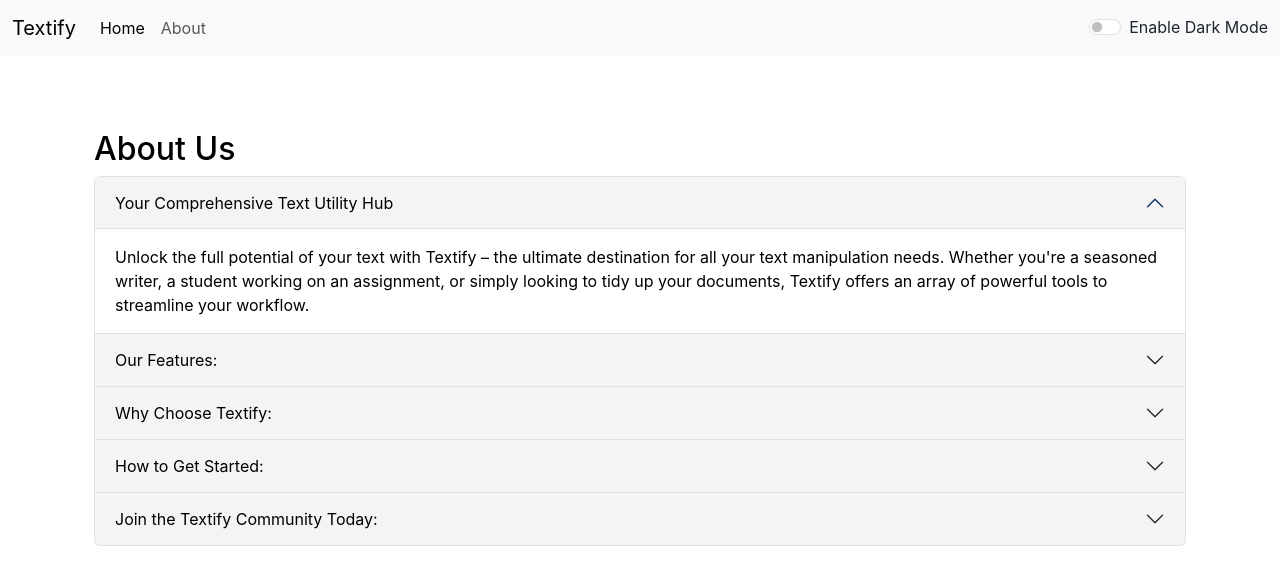
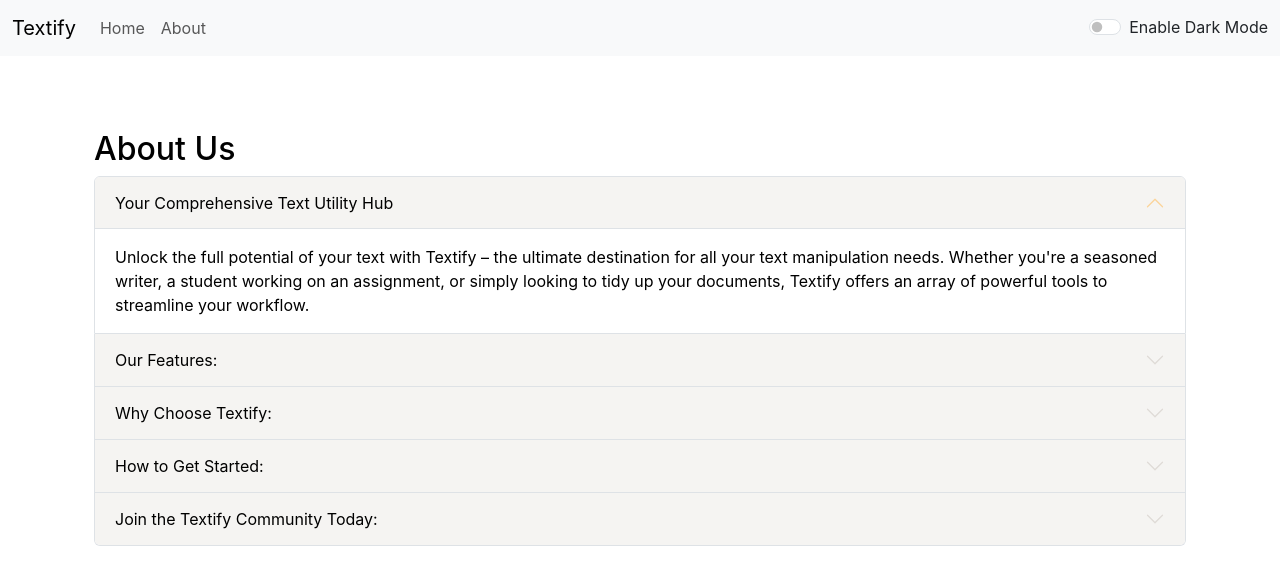
Before and after one commit to murli1998/myreactapp, a React (Create React App) app: page /about in a window 1280 px wide. Shown: the top 584 px of the page. Built offline with nearby package versions, Linux system fonts and the light colour scheme.

Commit message:
fixing enable dark mode label

```diff
--- a/src/App.css
+++ b/src/App.css
@@ -36,3 +36,7 @@
     transform: rotate(360deg);
   }
 }
+
+label {
+  pointer-events: none;
+}
--- a/src/components/Navbar.js
+++ b/src/components/Navbar.js
@@ -26,7 +26,7 @@
           <div className="collapse navbar-collapse" id="navbarSupportedContent">
             <ul className="navbar-nav me-auto mb-2 mb-lg-0">
               <li className="nav-item">
-                <Link className="nav-link active" aria-current="page" to="/">
+                <Link className="nav-link" aria-current="page" to="/">
                   Home
                 </Link>
               </li>
@@ -58,6 +58,7 @@
                 role="switch"
                 id="flexSwitchCheckDefault"
                 onClick={() => props.toggleMode()}
+                style={{ cursor: "pointer" }}
               />
               <label
                 className="form-check-label"
--- a/src/index.css
+++ b/src/index.css
@@ -1,13 +1,17 @@
 body {
   margin: 0;
-  font-family: -apple-system, BlinkMacSystemFont, 'Segoe UI', 'Roboto', 'Oxygen',
-    'Ubuntu', 'Cantarell', 'Fira Sans', 'Droid Sans', 'Helvetica Neue',
+  font-family: -apple-system, BlinkMacSystemFont, "Segoe UI", "Roboto", "Oxygen",
+    "Ubuntu", "Cantarell", "Fira Sans", "Droid Sans", "Helvetica Neue",
     sans-serif;
   -webkit-font-smoothing: antialiased;
   -moz-osx-font-smoothing: grayscale;
 }
 
 code {
-  font-family: source-code-pro, Menlo, Monaco, Consolas, 'Courier New',
+  font-family: source-code-pro, Menlo, Monaco, Consolas, "Courier New",
     monospace;
 }
+
+.accordion-button::after {
+  filter: invert(1);
+}
```
